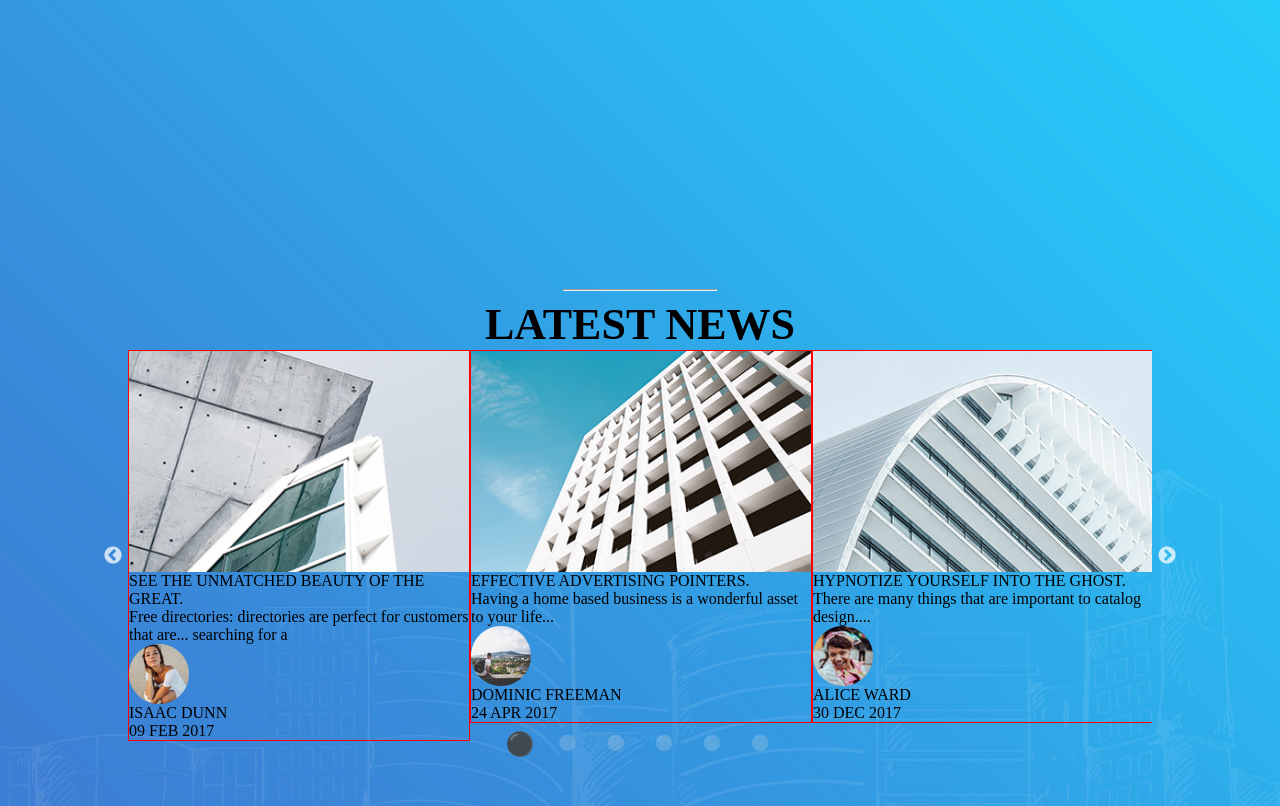
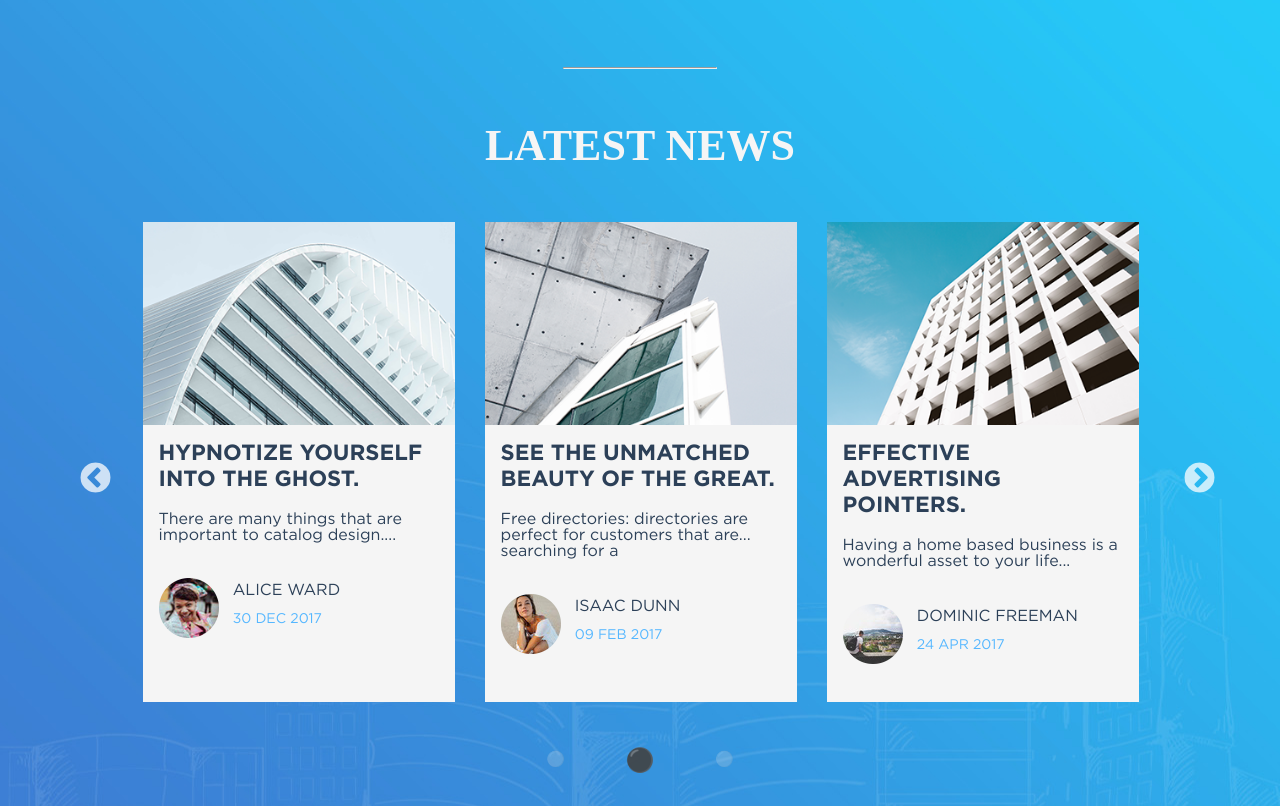
Before and after one commit to Andrey1303110/beetroot-exam_2, a plain HTML site: page index.html in a window 1280 px wide. Shown: the part 2400-3206 px from the top of the page. Drawn offline with nearby package versions, Linux system fonts and the light colour scheme; some packages are replaced by stand-ins of ours.

Commit message:
sect news done

```diff
--- a/css/main.scss
+++ b/css/main.scss
@@ -355,14 +355,63 @@ nav {
 
 #news {
     background-image: url(../img/news/news_bg.jpg);
-    padding: 15% 10%;
+    min-height: 100vh;
+    padding: 5% 10%;
     hr {
-        margin-top: 10%;
         width: 15%;
+        margin-bottom: 5%;
     }
     h3 {
         text-align: center;
         font-size: 44px;
+        color: whitesmoke;
+        margin-bottom: 5%;
+    }
+    .slide {
+        background-color: whitesmoke;
+        margin: 0 15px;
+        min-height: 480px;
+        width: 30%;
+        color: #2c4058;
+        cursor: pointer;
+        img :nth-child(1) {
+            width: 100%;
+        }
+        .down_part_slider {
+            padding: 5%;
+            span {
+                .title_slide {
+                    font-family: "gothambold1", sans-serif;
+                    font-size: 22px;
+                    margin-bottom: 20px;
+                }
+                .text_slide {
+                    font-family: "GothamBook", sans-serif;
+                    font-size: 16px;
+                    margin-bottom: 20px;
+                    height: 13%;
+                }
+            }
+            div {
+                font-family: "GothamBook", sans-serif;
+                display: flex;
+                margin-top: 12%;
+                position: relative;
+                img {
+                    margin-right: 5%;
+                }
+                p:nth-child(1) {
+                    font-size: 16px;
+                    margin-top: 5px;
+                }
+                p:nth-child(2) {
+                    margin-top: 14px;
+                    font-size: 14px;
+                    color: #55b7ff;
+                }
+            }
+        }
+
     }
 }
 
@@ -374,7 +423,7 @@ nav {
 
 .slick-dots {
   position: absolute;
-  left: 93%;
+  left: 95%;
   top: 45%;
   width: auto;
   transform: translateY(-50%);
@@ -417,7 +466,7 @@ nav {
 .slider-news ul.slick-dots {
     display: flex;
     flex-direction: row;
-    top: 0;
+    top: 55px;
     left: 0;
     position: relative;
     width: 30%;
@@ -434,3 +483,15 @@ nav {
     transform: scale(1.55);
     opacity: 1;
 }
+
+.slick-prev.slick-arrow {
+    left: -50px;
+}
+
+.slick-next.slick-arrow {
+    right: -50px;
+}
+
+.slick-prev:before, .slick-next:before {
+    font-size: 35px;
+}
--- a/index.html
+++ b/index.html
@@ -122,11 +122,12 @@
 		<hr>
 		<h3 class="title_text">LATEST NEWS</h3>
 		<div class="slider-news">
-			<div class="slide" style="border: 1px solid red;">
+			<div class="slide">
 				<img src="./img/news/news_1.png" alt="" style="width: 100%;">
+				<div class="down_part_slider">
 					<span>
-					<p>SEE THE UNMATCHED BEAUTY OF THE GREAT.</p>
-					<p>Free directories: directories are perfect for customers that are... searching for a</p>
+						<p class="title_slide">SEE THE UNMATCHED BEAUTY OF THE GREAT.</p>
+						<p class="text_slide">Free directories: directories are perfect for customers that are... searching for a</p>
 					</span>
 					<div>
 						<img src="./img/news/news_1_photo.png" alt="">
@@ -136,11 +137,13 @@
 						</span>
 					</div>
 				</div>
-			<div class="slide" style="border: 1px solid red;">
+			</div>
+			<div class="slide">
 				<img src="./img/news/news_2.png" alt="" style="width: 100%;">
+				<div class="down_part_slider">
 					<span>
-					<p>EFFECTIVE ADVERTISING POINTERS.</p>
-					<p>Having a home based business is a wonderful asset to your life...</p>
+						<p class="title_slide">EFFECTIVE ADVERTISING POINTERS.</p>
+						<p class="text_slide">Having a home based business is a wonderful asset to your life...</p>
 					</span>
 					<div>
 						<img src="./img/news/news_2_photo.png" alt="">
@@ -150,11 +153,13 @@
 						</span>
 					</div>
 				</div>
-			<div class="slide" style="border: 1px solid red;">
+			</div>
+			<div class="slide">
 				<img src="./img/news/news_3.png" alt="" style="width: 100%;">
+				<div class="down_part_slider">
 					<span>
-					<p>HYPNOTIZE YOURSELF INTO THE GHOST.</p>
-					<p>There are many things that are important to catalog design....</p>
+						<p class="title_slide">HYPNOTIZE YOURSELF INTO THE GHOST.</p>
+						<p class="text_slide">There are many things that are important to catalog design....</p>
 					</span>
 					<div>
 						<img src="./img/news/news_3_photo.png" alt="">
@@ -164,11 +169,13 @@
 						</span>
 					</div>
 				</div>
-			<div class="slide" style="border: 1px solid red;">
+			</div>
+			<div class="slide">
 				<img src="./img/news/news_1.png" alt="" style="width: 100%;">
+				<div class="down_part_slider">
 					<span>
-					<p>SEE THE UNMATCHED BEAUTY OF THE GREAT.</p>
-					<p>Free directories: directories are perfect for customers that are... searching for a</p>
+						<p class="title_slide">SEE THE UNMATCHED BEAUTY OF THE GREAT.</p>
+						<p class="text_slide">Free directories: directories are perfect for customers that are... searching for a</p>
 					</span>
 					<div>
 						<img src="./img/news/news_1_photo.png" alt="">
@@ -178,11 +185,13 @@
 						</span>
 					</div>
 				</div>
-			<div class="slide" style="border: 1px solid red;">
+			</div>
+			<div class="slide">
 				<img src="./img/news/news_2.png" alt="" style="width: 100%;">
+				<div class="down_part_slider">
 					<span>
-					<p>EFFECTIVE ADVERTISING POINTERS.</p>
-					<p>Having a home based business is a wonderful asset to your life...</p>
+						<p class="title_slide">EFFECTIVE ADVERTISING POINTERS.</p>
+						<p class="text_slide">Having a home based business is a wonderful asset to your life...</p>
 					</span>
 					<div>
 						<img src="./img/news/news_2_photo.png" alt="">
@@ -192,11 +201,13 @@
 						</span>
 					</div>
 				</div>
-			<div class="slide" style="border: 1px solid red;">
+			</div>
+			<div class="slide">
 				<img src="./img/news/news_3.png" alt="" style="width: 100%;">
+				<div class="down_part_slider">
 					<span>
-					<p>HYPNOTIZE YOURSELF INTO THE GHOST.</p>
-					<p>There are many things that are important to catalog design....</p>
+						<p class="title_slide">HYPNOTIZE YOURSELF INTO THE GHOST.</p>
+						<p class="text_slide">There are many things that are important to catalog design....</p>
 					</span>
 					<div>
 						<img src="./img/news/news_3_photo.png" alt="">
@@ -204,6 +215,7 @@
 							<p>ALICE WARD</p>
 							<p>30 DEC 2017</p>
 						</span>
+					</div>
 				</div>
 			</div>
 		</div>
@@ -251,10 +263,10 @@
 				dots: true,
 				infinite: true,
 				slidesToShow: 3,
-				slidesToScroll: 1,
+				slidesToScroll: 2,
 				draggable: true,
-				initialSlide: 0,
-				speed: 600,
+				initialSlide: 2,
+				speed: 950,
 			});
 		});
 	</script>
```
Also changed, not shown: css/main.css. Lines whose indentation alone changed are shown as unchanged.
